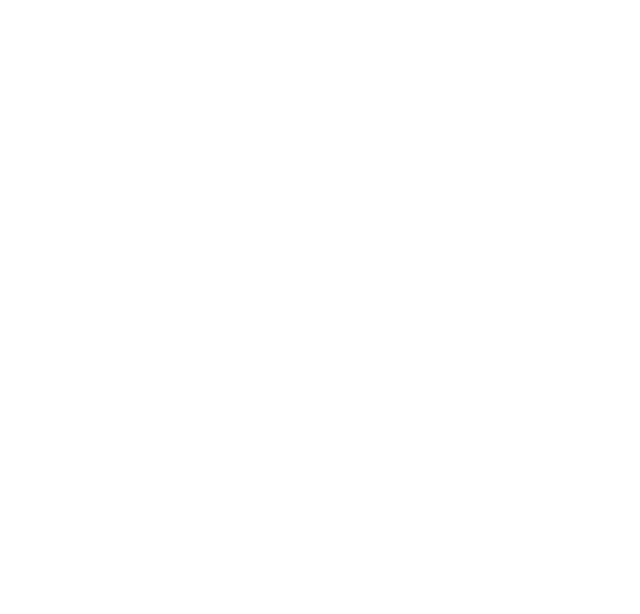
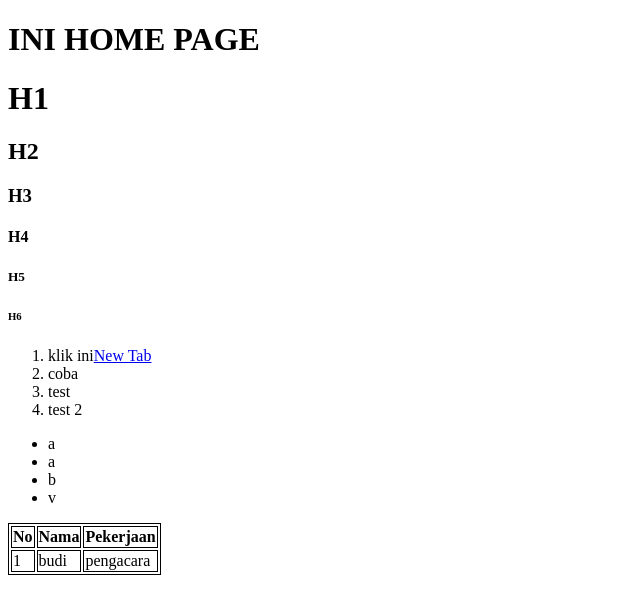
Before and after one commit to Andykoesman/webdesign, a plain HTML site: page Project-1/index.html in a window 1280 px wide. Shown: the whole page, without its empty margins (0-640 px from the left). Drawn offline with Linux system fonts and the light colour scheme.

Commit message:
update list

```diff
--- a/Project-1/index.html
+++ b/Project-1/index.html
@@ -4,9 +4,49 @@
     <meta charset="UTF-8">
     <meta http-equiv="X-UA-Compatible" content="IE=edge">
     <meta name="viewport" content="width=device-width, initial-scale=1.0">
-    <title>Document</title>
+    <title>Belajar HTML & CSS</title>
+    <style>
+        table, th, td {
+            border: 1px solid black;
+
+        }
+    </style>
 </head>
 <body>
+    <h1>INI HOME PAGE</h1>
+    <h1>H1</h1>
+    <h2>H2</h2>
+    <h3>H3</h3>
+    <h4>H4</h4>
+    <h5>H5</h5>
+    <h6>H6</h6>
 
+    <ol>
+        <li>klik ini<a href="about.html" target="_blank">New Tab</a></li>
+        <li>coba</li>
+        <li>test</li>
+        <li>test 2</li>
+    </ol>
+
+    <ul>
+        <li>a</li>
+        <li>a</li>
+        <li>b</li>
+        <li>v</li>
+    </ul>
+
+    <table>
+        <tr>
+            <th>No</th>
+            <th>Nama</th>
+            <th>Pekerjaan</th>
+        </tr>
+
+        <tr>
+            <td>1</td>
+            <td>budi</td>
+            <td>pengacara</td>
+        </tr>
+    </table>
 </body>
 </html>
```
